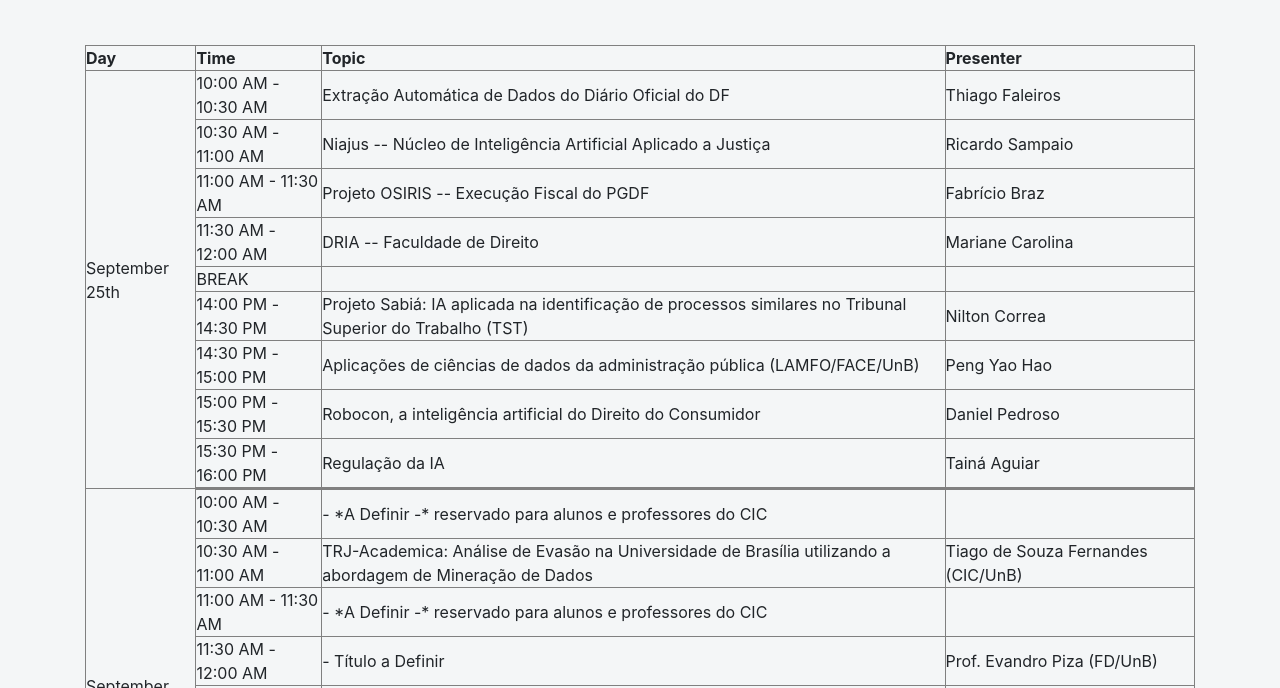
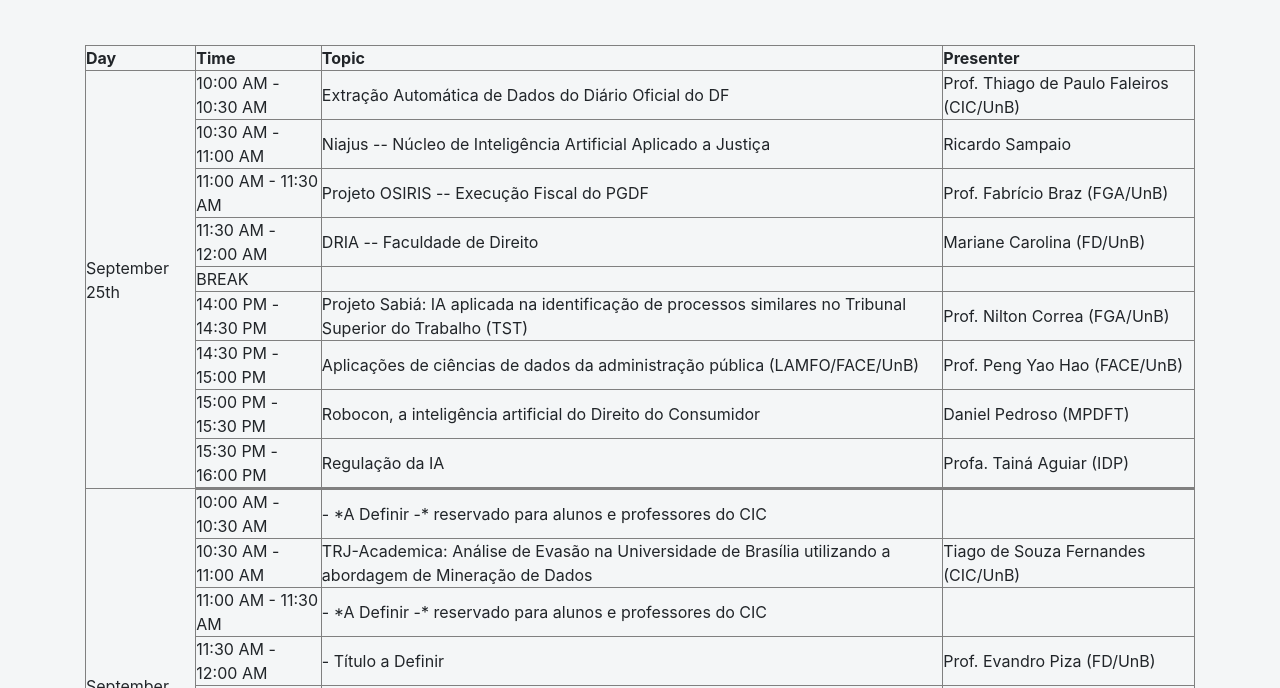
Before and after one commit to giacicunb/gia.github.io, a plain HTML site: page workshop_ia_unb.html in a window 1280 px wide. Shown: the part 604-1292 px from the top of the page. Drawn offline with nearby package versions, Linux system fonts and the light colour scheme.

Commit message:
update workshop ia unb

```diff
--- a/workshop_ia_unb.html
+++ b/workshop_ia_unb.html
@@ -115,7 +115,7 @@
                                 <td rowspan="10">September 25th</td>
                                 <td>10:00 AM - 10:30 AM</td>
                                 <td>Extração Automática de Dados do Diário Oficial do DF</td>
-                                <td>Thiago Faleiros </td>
+                                <td>Prof. Thiago de Paulo Faleiros (CIC/UnB) </td>
                               </tr>
                               <tr>
                                 <td>10:30 AM - 11:00 AM</td>
@@ -125,12 +125,12 @@
                               <tr>
                                 <td>11:00 AM - 11:30 AM</td>
                                 <td>Projeto OSIRIS -- Execução Fiscal do PGDF</td>
-                                <td>Fabrício Braz</td>
+                                <td>Prof. Fabrício Braz (FGA/UnB) </td>
                               </tr>
                               <tr>
                                 <td>11:30 AM - 12:00 AM</td>
                                 <td>DRIA -- Faculdade de Direito</td>
-                                <td>Mariane Carolina</td>
+                                <td>Mariane Carolina (FD/UnB) </td>
                               </tr>
                               <tr>
                                 <td>BREAK</td>
@@ -140,22 +140,22 @@
                               <tr>
                                 <td>14:00 PM - 14:30 PM</td>
                                 <td> Projeto Sabiá: IA aplicada na identificação de processos similares no Tribunal Superior do Trabalho (TST) </td>
-                                <td> Nilton Correa</td>
+                                <td> Prof. Nilton Correa (FGA/UnB)</td>
                               </tr>
                               <tr>
                                 <td>14:30 PM - 15:00 PM</td>
                                 <td> Aplicações de ciências de dados da administração pública (LAMFO/FACE/UnB)</td>
-                                <td> Peng Yao Hao </td>
+                                <td> Prof. Peng Yao Hao (FACE/UnB) </td>
                               </tr>
                               <tr>
                                 <td>15:00 PM - 15:30 PM</td>
                                 <td> Robocon, a inteligência artificial do Direito do Consumidor </td>
-                                <td> Daniel Pedroso </td>
+                                <td> Daniel Pedroso (MPDFT) </td>
                               </tr>
                               <tr>
                                 <td>15:30 PM - 16:00 PM</td>
                                 <td> Regulação da IA </td>
-                                <td> Tainá Aguiar </td>
+                                <td> Profa. Tainá Aguiar (IDP) </td>
                               </tr>
                               <tr>
                                 <td></td>
```
